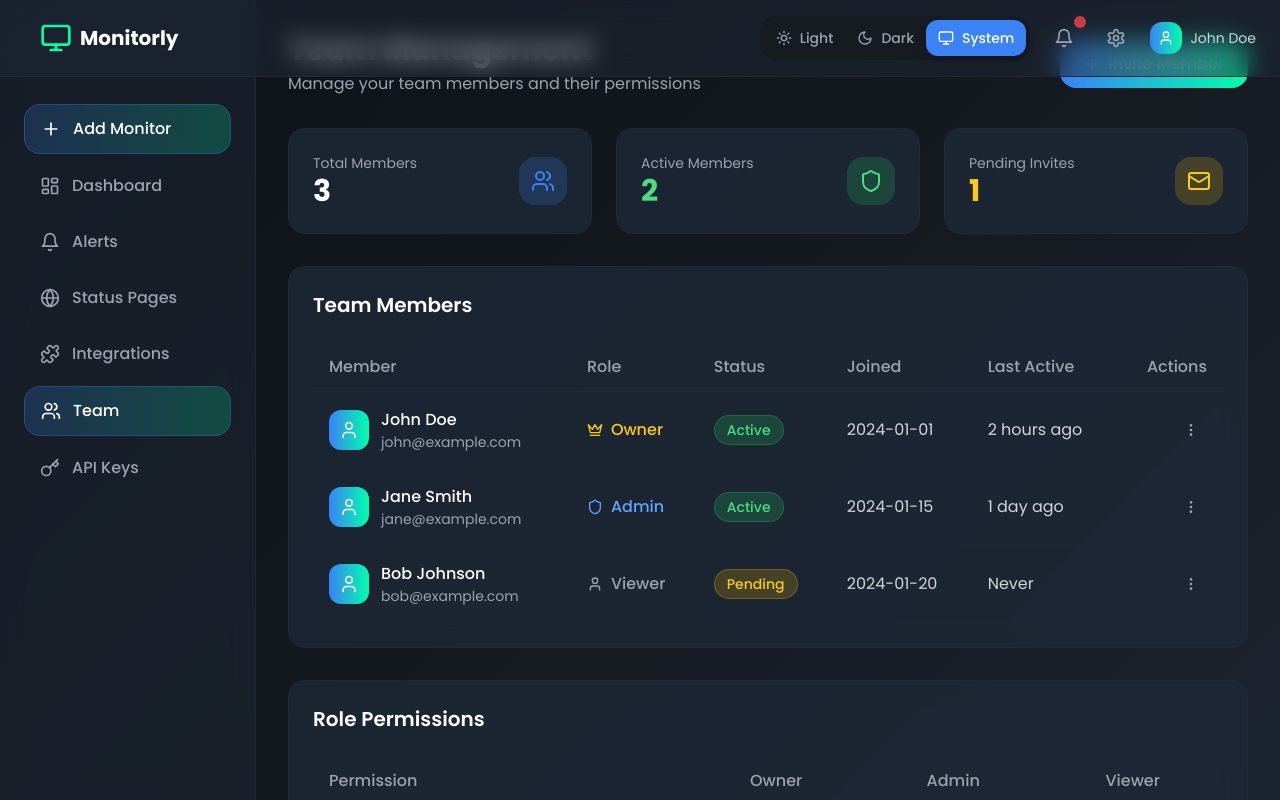
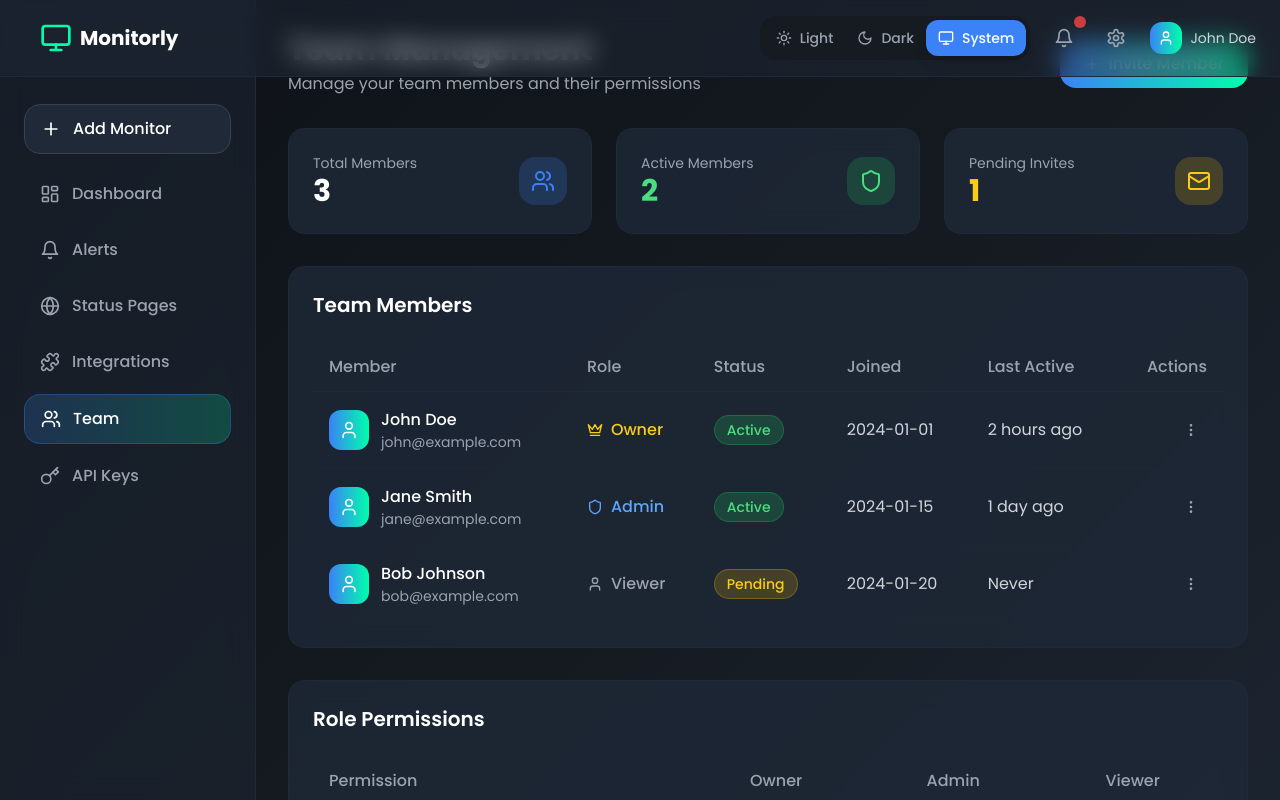
Before and after one commit to Saurabh13042004/monitorly, a React (Vite) app: page /team in a window 1280 px wide. Shown: the top 800 px of the page. Built offline with nearby package versions, Linux system fonts and the light colour scheme.

Commit message:
Fix Add Monitor Button Styling

```diff
--- a/src/components/Layout/Sidebar.tsx
+++ b/src/components/Layout/Sidebar.tsx
@@ -61,7 +61,7 @@ export default function Sidebar({ isOpen, onClose, onAddMonitor }: SidebarProps)
                   onAddMonitor?.();
                   onClose();
                 }}
-                className="flex items-center space-x-3 px-4 py-3 rounded-2xl transition-all w-full text-left bg-gradient-to-r from-primary/20 to-secondary/20 text-white border border-primary/30 hover:border-primary/50 hover:shadow-lg hover:shadow-primary/10"
+                className="flex items-center space-x-3 px-4 py-3 rounded-2xl transition-all w-full text-left bg-gray-800 text-white border border-gray-700 hover:bg-gray-700 hover:border-gray-600 hover:shadow-md mb-4"
               >
                 <Plus className="h-5 w-5" />
                 <span className="font-medium">Add Monitor</span>
```
